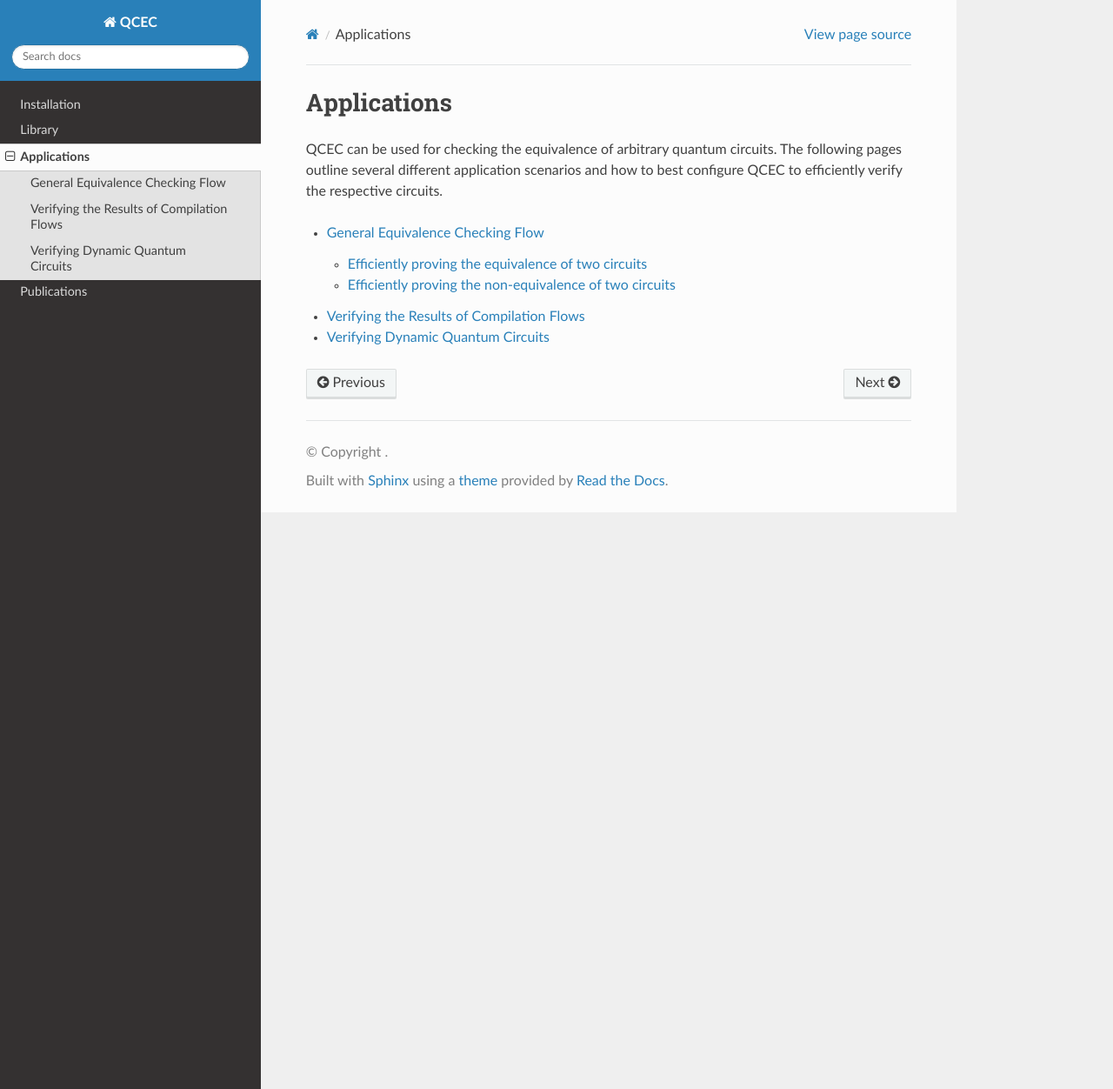
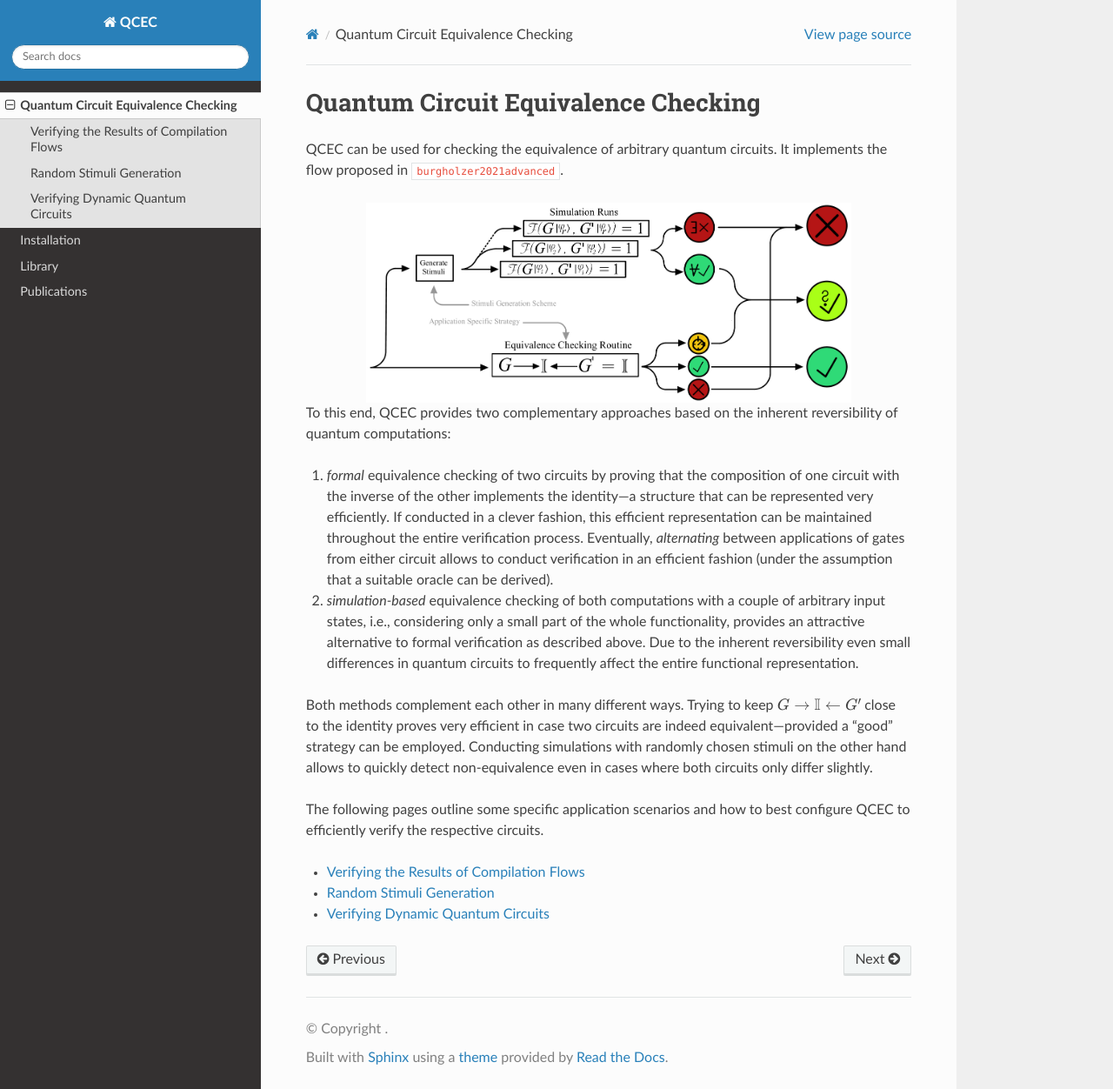
Before and after one commit to cda-tum/mqt-qcec, a Sphinx documentation site: the page built from docs/source/Applications.rst, in a window 1280 px wide and 1252 px high. Shown: the whole window at 87% size. Built offline with Sphinx 7.4.7 and the Read the Docs theme 2.0.0, drawn with Linux system fonts in a browser that asks for light colours; cross-references to code outside the pages are shown as plain code.

Commit message:
📝 update documentation [skip ci]
Signed-off-by: burgholzer <burgholzer@me.com>

```diff
--- a/docs/source/Applications.rst
+++ b/docs/source/Applications.rst
@@ -1,12 +1,28 @@
-Applications
-============
+Quantum Circuit Equivalence Checking
+====================================
 
 QCEC can be used for checking the equivalence of arbitrary quantum circuits.
-The following pages outline several different application scenarios and how to best configure QCEC to efficiently verify the respective circuits.
+It implements the flow proposed in :cite:p:`burgholzer2021advanced`.
+
+.. image:: /images/verification_flow.png
+   :width: 80%
+   :alt: Illustration of the QCEC verification flow
+   :align: center
+
+To this end, QCEC provides two complementary approaches based on the inherent reversibility of quantum computations:
+
+1. *formal* equivalence checking of two circuits by proving that the composition of one circuit with the inverse of the other implements the identity---a structure that can be represented very efficiently. If conducted in a clever fashion, this efficient representation can be maintained throughout the entire verification process. Eventually, *alternating* between applications of gates from either circuit allows to conduct verification in an efficient fashion (under the assumption that a suitable oracle can be derived).
+2. *simulation-based* equivalence checking of both computations with a couple of arbitrary input states, i.e., considering only a small part of the whole functionality, provides an attractive alternative to formal verification as described above. Due to the inherent reversibility even small differences in quantum circuits to frequently affect the entire functional representation.
+
+Both methods complement each other in many different ways.
+Trying to keep :math:`G \rightarrow \mathbb{I} \leftarrow G'` close to the identity proves very efficient in case two circuits are indeed equivalent---provided a “good” strategy can be employed.
+Conducting simulations with randomly chosen stimuli on the other hand allows to quickly detect non-equivalence even in cases where both circuits only differ slightly.
+
+The following pages outline some specific application scenarios and how to best configure QCEC to efficiently verify the respective circuits.
 
 .. toctree::
    :maxdepth: 4
 
-   applications/GeneralFlow
    applications/CompilationFlowVerification
+   applications/RandomStimuliGeneration
    applications/DynamicCircuitVerification
--- a/docs/source/Publications.rst
+++ b/docs/source/Publications.rst
@@ -1,7 +1,7 @@
 Publications
 ============
 
-*QCEC* is academic software. Thus, many of its built-in algorithms have been published as scientific papers
+*QCEC* is academic software. Thus, many of its built-in algorithms have been published as scientific papers.
 
 If you use *QCEC* in your work, we would appreciate if you cited :cite:labelpar:`burgholzer2021advanced`.
 
--- /dev/null
+++ b/docs/source/applications/RandomStimuliGeneration.rst
@@ -0,0 +1,2 @@
+Random Stimuli Generation
+=========================
--- a/docs/source/index.rst
+++ b/docs/source/index.rst
@@ -10,9 +10,9 @@ If you have any questions, feel free to contact us via `quantum.cda@xcit.tum.de
 
 
 .. toctree::
-   :maxdepth: 2
+   :maxdepth: 3
 
+   Applications
    Installation
    Library
-   Applications
    Publications
```
Also changed, not shown: docs/source/applications/GeneralFlow.rst (deleted, +0 -21 lines), docs/source/refs.bib (+9 -4 lines).
